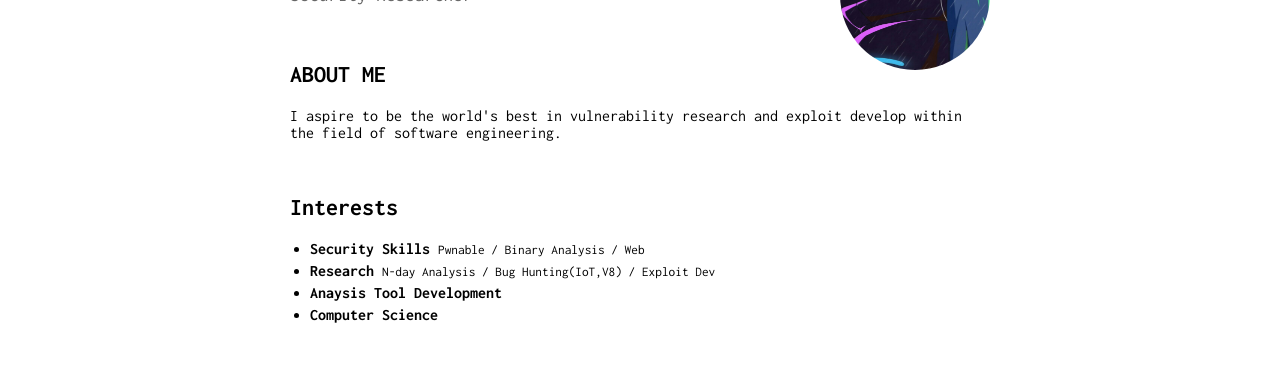
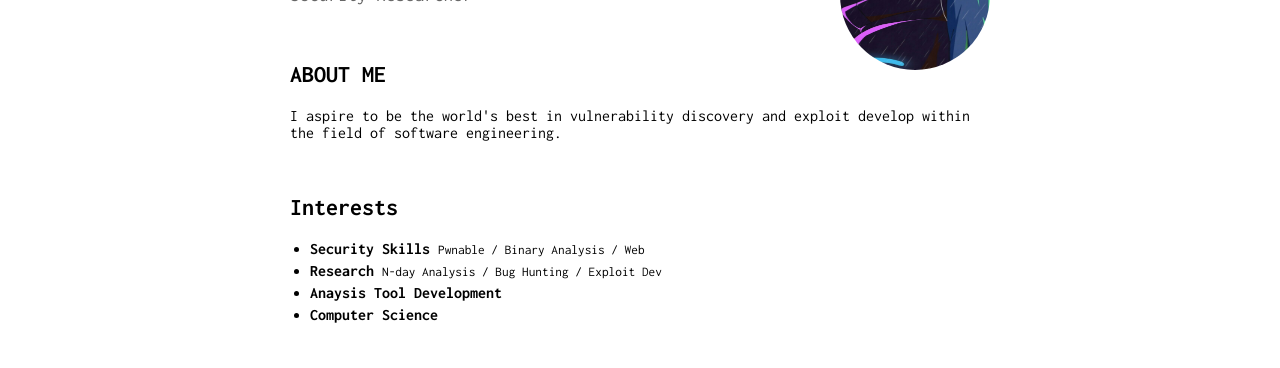
Before and after one commit to Bugeun/bugeun.github.io, a Jekyll site: the page built from index.md, in a window 1280 px wide. Shown: the part 201-569 px from the top of the page. Built offline with Jekyll 4.4.1, drawn with Linux system fonts in a browser that asks for light colours.

Commit message:
Update index.md

```diff
--- a/index.md
+++ b/index.md
@@ -12,7 +12,7 @@ Security Researcher
 ## ABOUT ME
 
 
-<p>I aspire to be the world's best in vulnerability research and exploit develop within the field of software engineering.</p>
+<p>I aspire to be the world's best in vulnerability discovery and exploit develop within the field of software engineering.</p>
 &nbsp;
 
 <!--
@@ -35,7 +35,7 @@ Security Researcher
           </li>
           <li>
           <b>Research</b>
-          <small>N-day Analysis / Bug Hunting(IoT,V8) / Exploit Dev</small>
+          <small>N-day Analysis / Bug Hunting / Exploit Dev</small>
           </li>
           <li>
           <b>Anaysis Tool Development</b>
```
